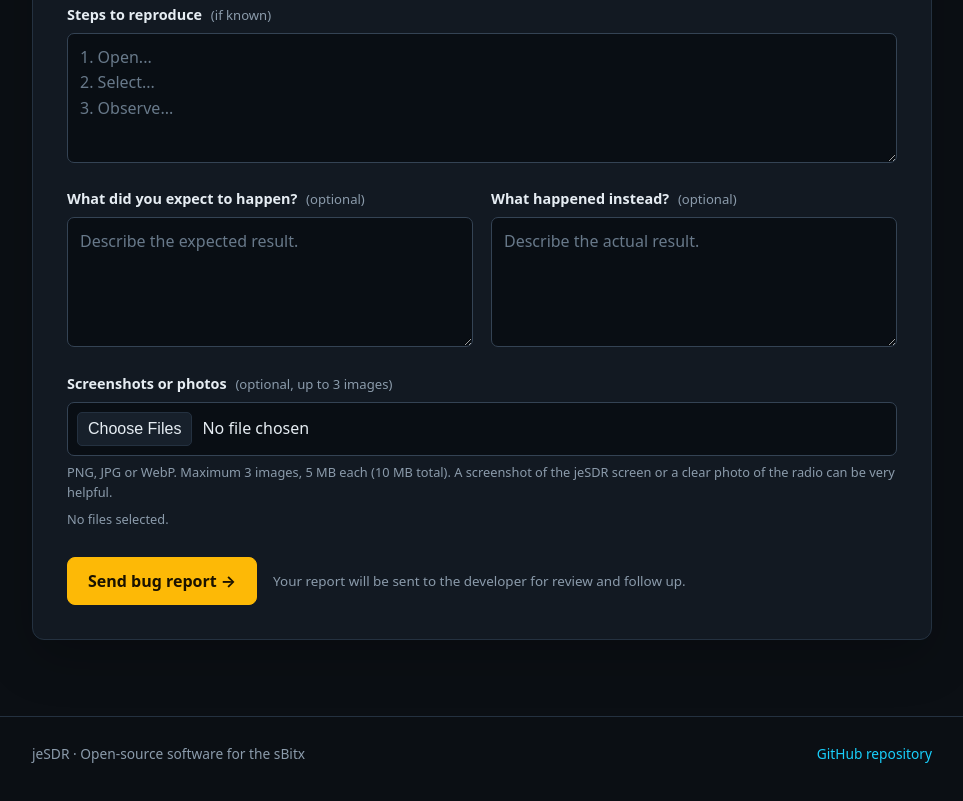
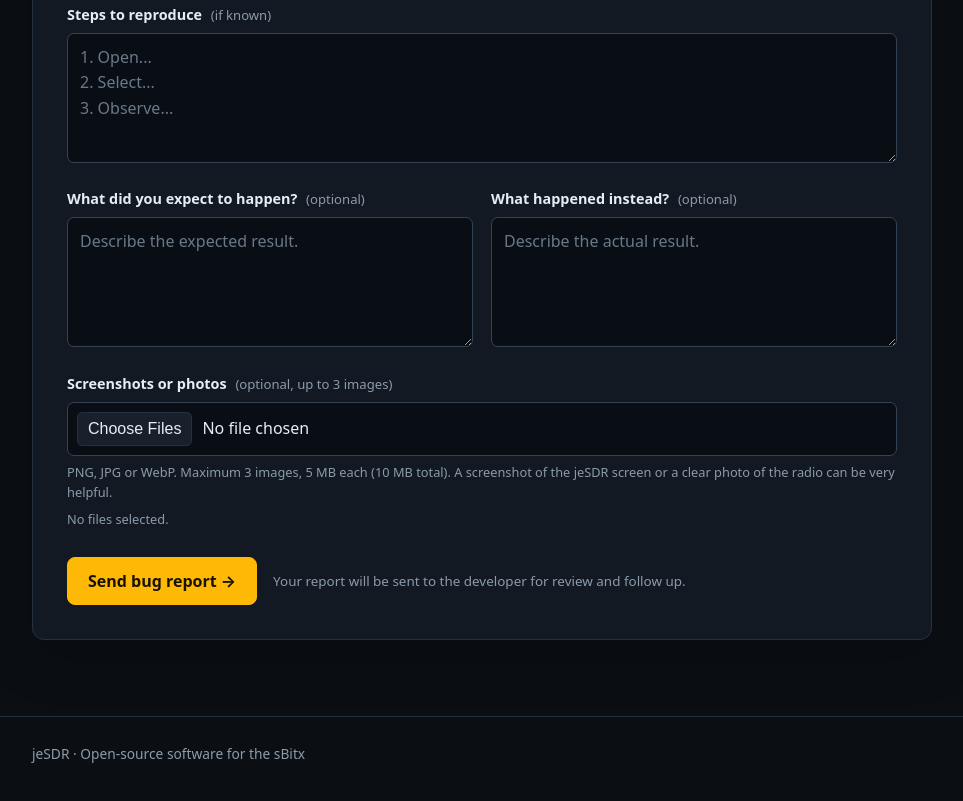
Before and after one commit to drexjj/jeSDR, a plain HTML site: page report.html in a window 1280 px wide. Shown: the part 1298-2099 px from the top of the page, without its empty margins (158-1121 px from the left). Drawn offline with Linux system fonts and the light colour scheme.

Commit message:
Update report.html

```diff
--- a/report.html
+++ b/report.html
@@ -189,7 +189,6 @@ footer{border-top:1px solid var(--line);padding:26px 0 40px;color:var(--muted);f
 <footer>
   <div class="wrap">
     <span>jeSDR · Open-source software for the sBitx</span>
-    <span style="float:right"><a href="https://github.com/drexjj/jeSDR">GitHub repository</a></span>
   </div>
 </footer>
 
```
